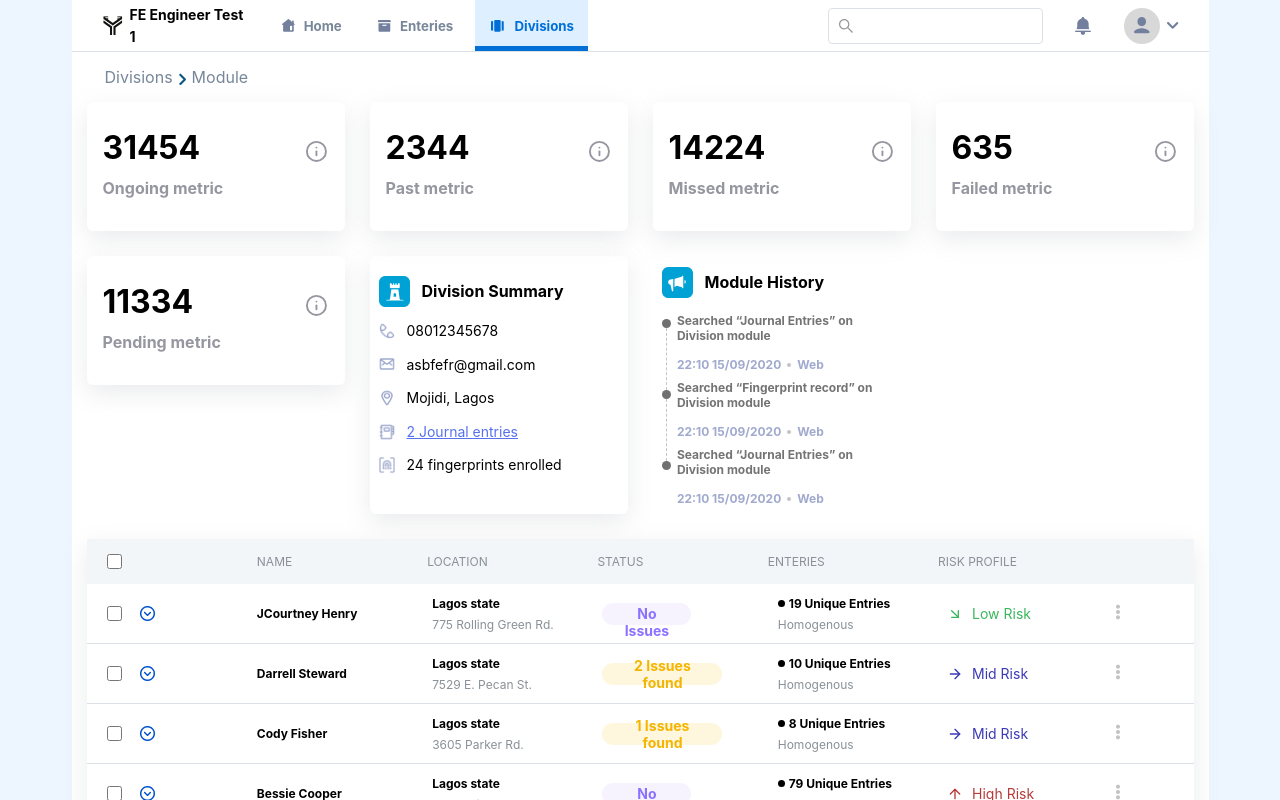
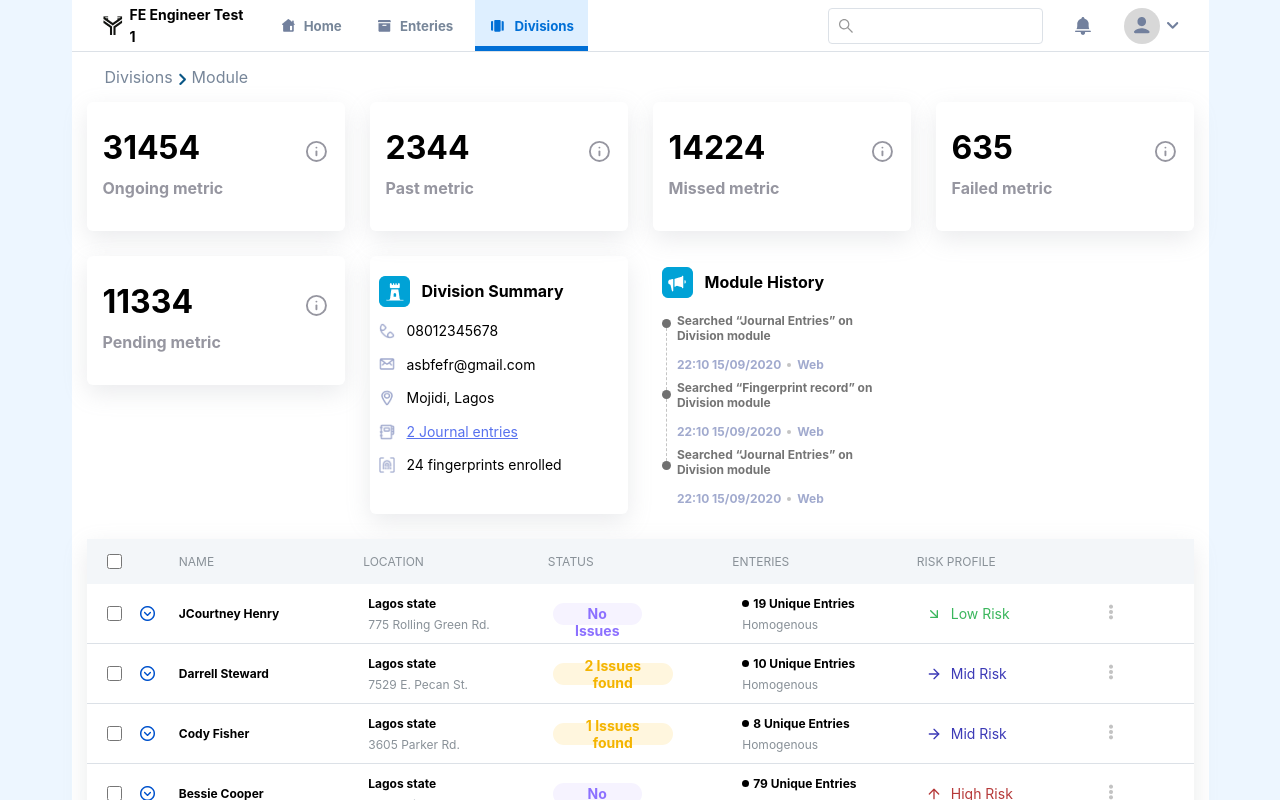
Before and after one commit to Bondesvick/Fe-Engineer, a React (Create React App) app: page / in a window 1280 px wide. Shown: the top 800 px of the page. Built offline with nearby package versions, Linux system fonts and the light colour scheme.

Commit message:
few necessary modifications

```diff
--- a/src/Components/ListArea.jsx
+++ b/src/Components/ListArea.jsx
@@ -74,14 +74,6 @@ const Top = styled.div`
     align-items: center;
     justify-content: stretch;
 
-    .other{
-        flex: 2 2;
-
-        @media only screen and (min-width: 768px) {
-            flex: 2 2;
-        }
-    }
-
 `
 
 const Content = styled.div`
@@ -93,6 +85,14 @@ const Content = styled.div`
 const HeadItem = styled.div`
     flex: 2 2;
 
+    p{
+        color: #899198;
+        font-size: 12px;
+    }
+`
+
+const HeadItemCheck = styled.div`
+    /* flex: 1 1; */
 
     .chkbx{
         height: 15px;
@@ -101,10 +101,20 @@ const HeadItem = styled.div`
         margin-left: 20.5px;
     }
 
-    p{
-        color: #899198;
-        font-size: 12px;
-    }
+    @media only screen and (max-width: 600px) {
+            flex: 2 2;
+        }
+    @media only screen and (min-width: 600px) {
+            flex: 2 2;
+        }
+
+    @media only screen and (min-width: 768px) {
+            flex: 2 2;
+        }
+
+        @media only screen and (min-width: 992px) {
+            flex: 1 1;
+        }
 `
 
 
@@ -112,9 +122,9 @@ export default function ListArea() {
     return (
         <Main>
             <Top>
-                <HeadItem className="other">
+                <HeadItemCheck>
                     <input className="chkbx" type="checkbox"/>
-                </HeadItem>
+                </HeadItemCheck>
 
                 <HeadItem>
                     <p>NAME</p>
--- a/src/Components/ListComponent.jsx
+++ b/src/Components/ListComponent.jsx
@@ -27,23 +27,42 @@ const HeadItem = styled.div`
         color: #899198;
         font-size: 12px;
     }
+`
 
-    .checkArea{
-        flex: 1 1;
-        @media only screen and (min-width: 768px) {
+const HeadItemCheck = styled.div`
+    /* flex: 1 1; */
+
+    .chkbx{
+        height: 15px;
+        width: 15px;
+        border: 5px solid #9F9F9F;
+        margin-left: 20.5px;
+    }
+
+    @media only screen and (max-width: 600px) {
             flex: 2 2;
         }
-    }
+    @media only screen and (min-width: 600px) {
+            flex: 2 2;
+        }
+
+    @media only screen and (min-width: 768px) {
+            flex: 2 2;
+        }
+
+        @media only screen and (min-width: 992px) {
+            flex: 1 1;
+        }
 `
 
 
 export default function ListComponent({Name, State, Address, Issues, Enteries, Risk}) {
     return (
         <ListItem>
-                    <HeadItem className="checkArea">
+                    <HeadItemCheck>
                     <input className="chkbx" type="checkbox"/>
                     <img style={{marginLeft: "15px"}} src="./Images/BlueDown.png" alt="arrow down"/>
-                    </HeadItem>
+                    </HeadItemCheck>
 
                     <HeadItem>
                         <p style={{
```
